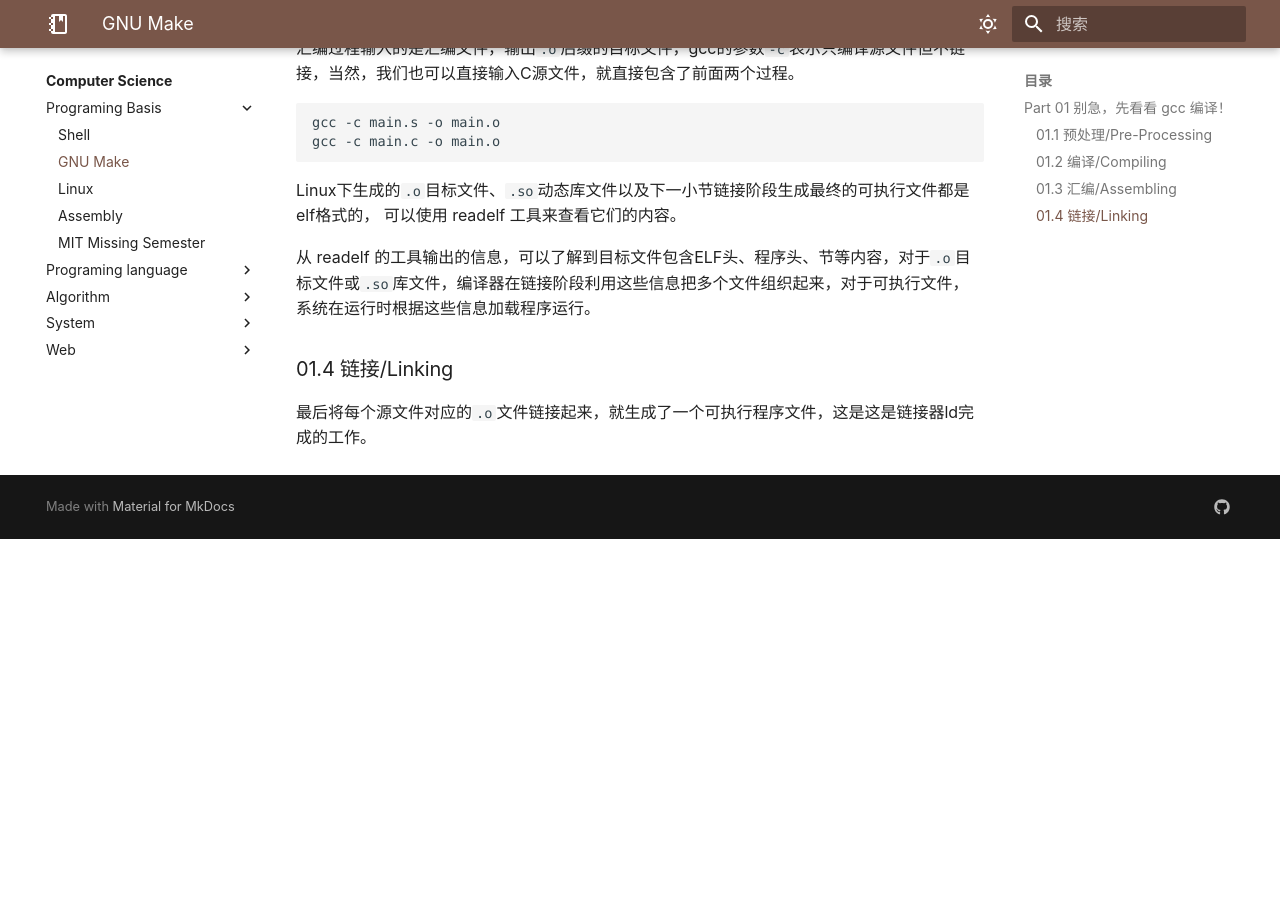
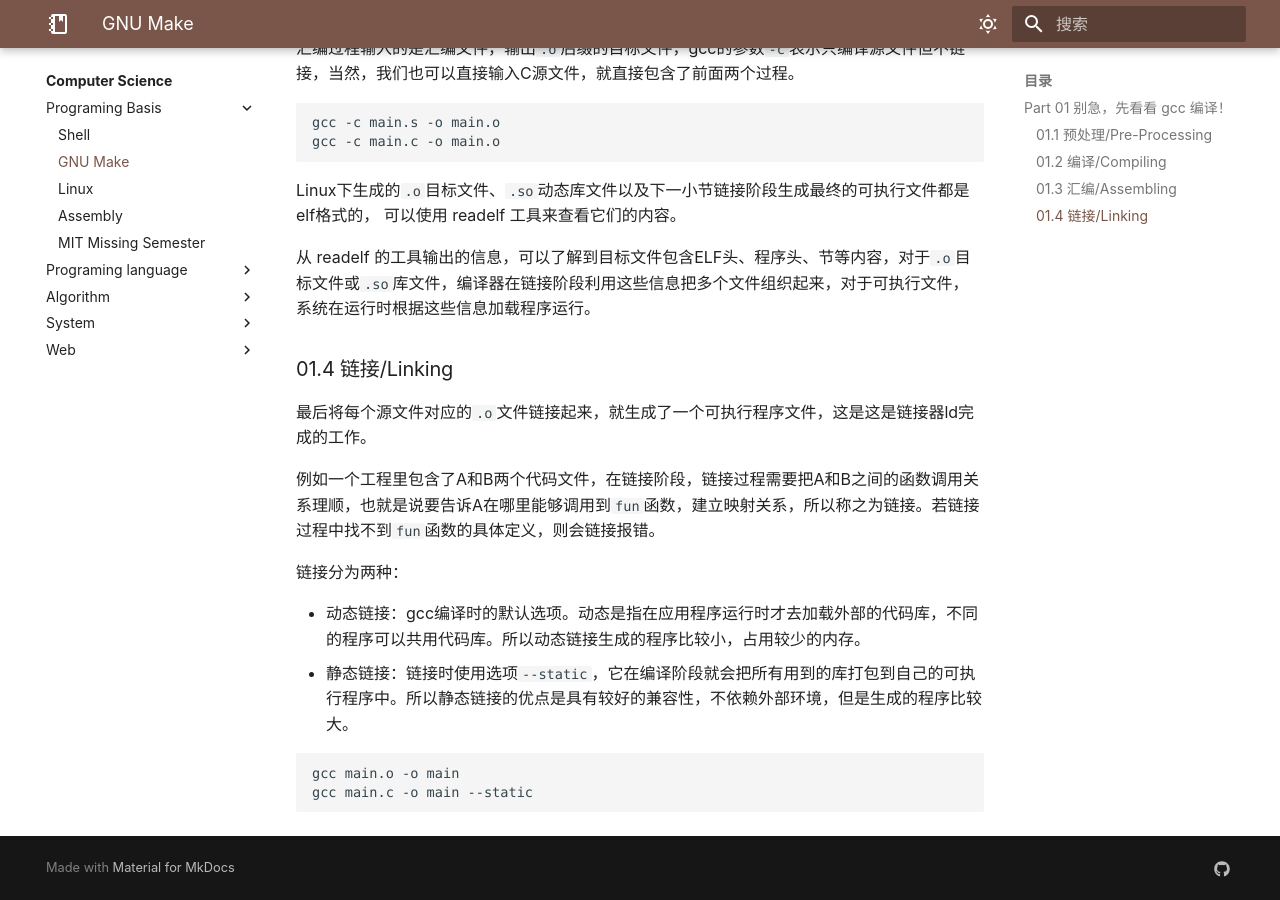
Before and after one commit to V1CeVersaa/V1CeVersaa.github.io, an MkDocs documentation site: the page built from docs/Computer Science/Programming Basis/GNU Make.md, in a window 1280 px wide and 900 px high, scrolled down 1396 px. Built offline with MkDocs 1.6.1 and Material for MkDocs 9.7.7, drawn with Linux system fonts in a browser that asks for light colours; nearby versions of some CDN libraries; some web fonts are replaced; comment, search, counter and statistics services are not loaded; a style sheet for code colours, icons or effects is not loaded; before the commit the page ends 1935 px from its top, so only the background shows below that.

Commit message:
update: 240309 01

````diff
--- a/docs/Computer Science/Programming Basis/GNU Make.md
+++ b/docs/Computer Science/Programming Basis/GNU Make.md
@@ -56,3 +56,15 @@ Linux下生成的`.o`目标文件、`.so`动态库文件以及下一小节链接
 ### 01.4 链接/Linking
 
 最后将每个源文件对应的`.o`文件链接起来，就生成了一个可执行程序文件，这是这是链接器ld完成的工作。
+
+例如一个工程里包含了A和B两个代码文件，在链接阶段，链接过程需要把A和B之间的函数调用关系理顺，也就是说要告诉A在哪里能够调用到`fun`函数，建立映射关系，所以称之为链接。若链接过程中找不到`fun`函数的具体定义，则会链接报错。
+
+链接分为两种：
+
+- 动态链接：gcc编译时的默认选项。动态是指在应用程序运行时才去加载外部的代码库，不同的程序可以共用代码库。所以动态链接生成的程序比较小，占用较少的内存。
+- 静态链接：链接时使用选项`--static`，它在编译阶段就会把所有用到的库打包到自己的可执行程序中。所以静态链接的优点是具有较好的兼容性，不依赖外部环境，但是生成的程序比较大。
+
+```shell
+gcc main.o -o main
+gcc main.c -o main --static
+```
````
